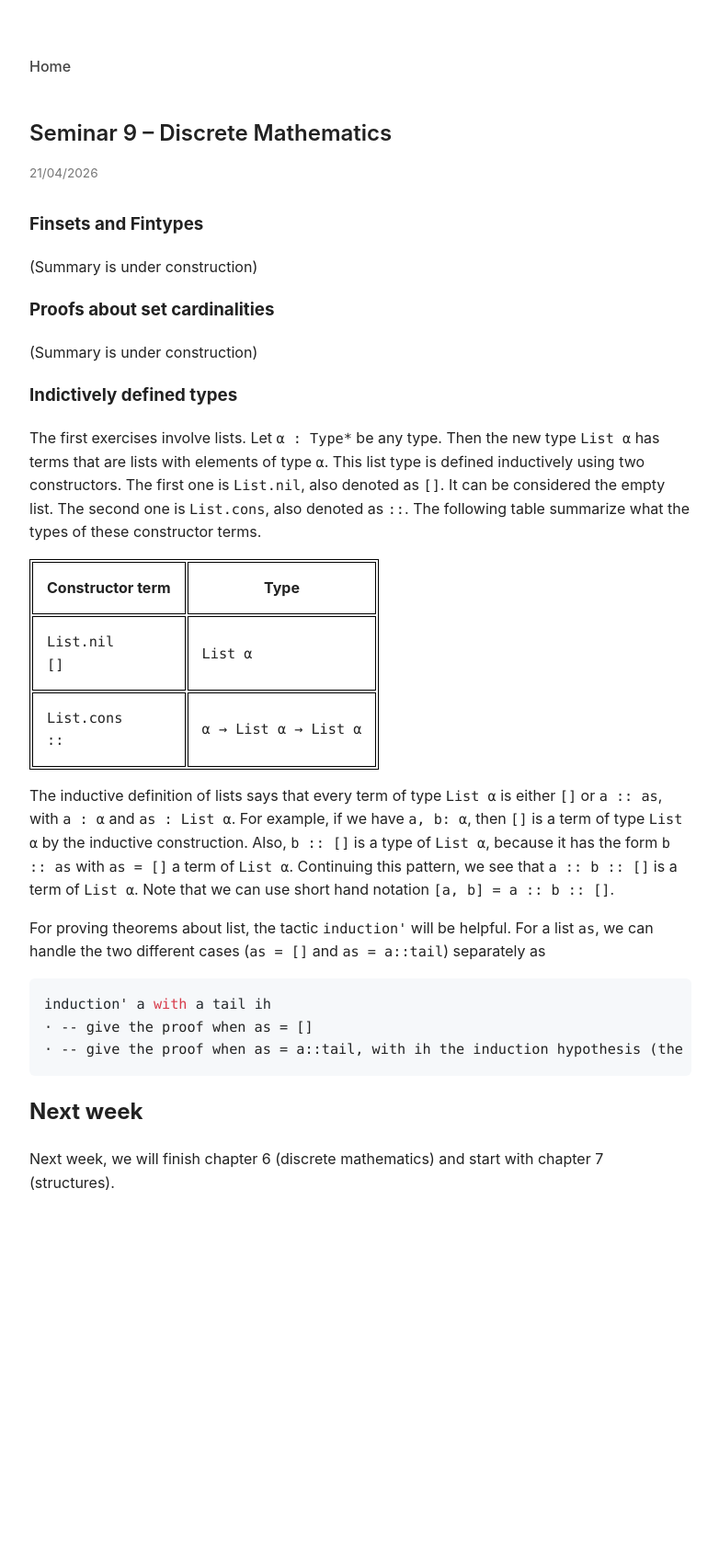
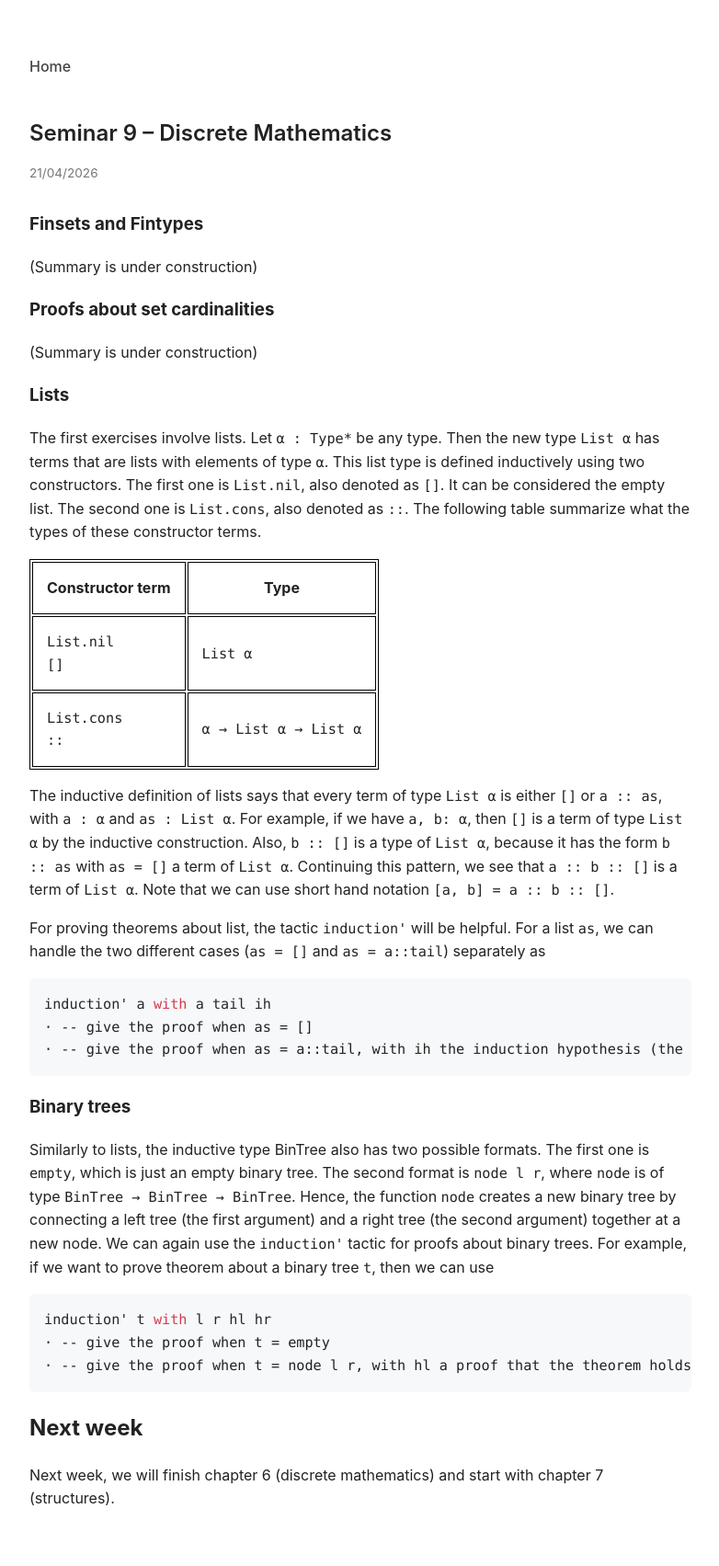
Before and after one commit to Carli-B/lean-seminar, a Jekyll site: the page built from _posts/2026-04-21-seminar-9.md, in a window 1280 px wide. Shown: the whole page at 92% size, without its empty margins (248-1030 px from the left). Built offline with Jekyll 4.4.1, drawn with Linux system fonts in a browser that asks for light colours; before the commit the page ends 1360 px from its top, so only the background shows below that.

Commit message:
Update seminar notes with lists and binary trees

````diff
--- a/_posts/2026-04-21-seminar-9.md
+++ b/_posts/2026-04-21-seminar-9.md
@@ -11,7 +11,7 @@ date: 2026-04-21
 ### Proofs about set cardinalities
 (Summary is under construction)
 
-### Indictively defined types
+### Lists
 The first exercises involve lists. Let `α : Type*` be any type. Then the new type `List α` has terms that are lists with elements of type `α`.
 This list type is defined inductively using two constructors. The first one is `List.nil`, also denoted as `[]`. It can be considered the empty list. The second one is `List.cons`, also denoted as `::`.
 The following table summarize what the types of these constructor terms.
@@ -43,6 +43,15 @@ induction' a with a tail ih
 · -- give the proof when as = a::tail, with ih the induction hypothesis (the theorem applied to tail)
 ```
 
+### Binary trees
+Similarly to lists, the inductive type BinTree also has two possible formats. The first one is `empty`, which is just an empty binary tree. The second format is `node l r`, where `node` is of type `BinTree → BinTree → BinTree`.
+Hence, the function `node` creates a new binary tree by connecting a left tree (the first argument) and a right tree (the second argument) together at a new node. We can again use the `induction'` tactic for proofs about binary trees. For example, if we want to prove theorem about a binary tree `t`, then we can use
+```lean
+induction' t with l r hl hr
+· -- give the proof when t = empty
+· -- give the proof when t = node l r, with hl a proof that the theorem holds for l and hr a proof the the theorem holds for r.
+```
+
 
 ## Next week
 Next week, we will finish chapter 6 (discrete mathematics) and start with chapter 7 (structures).
````
